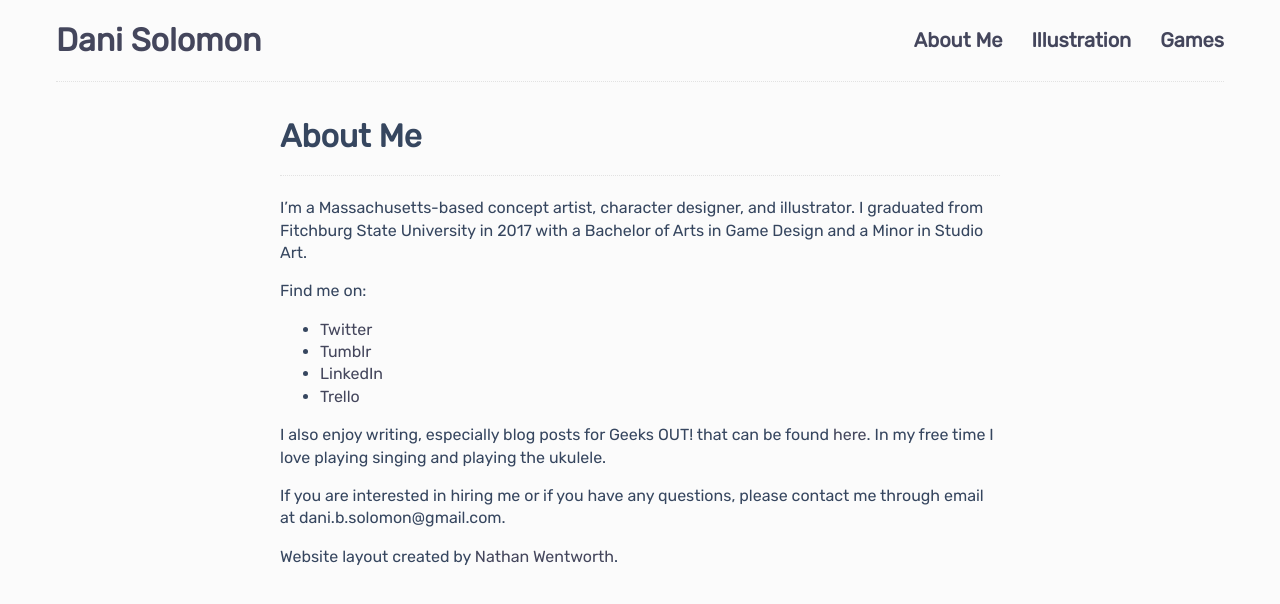
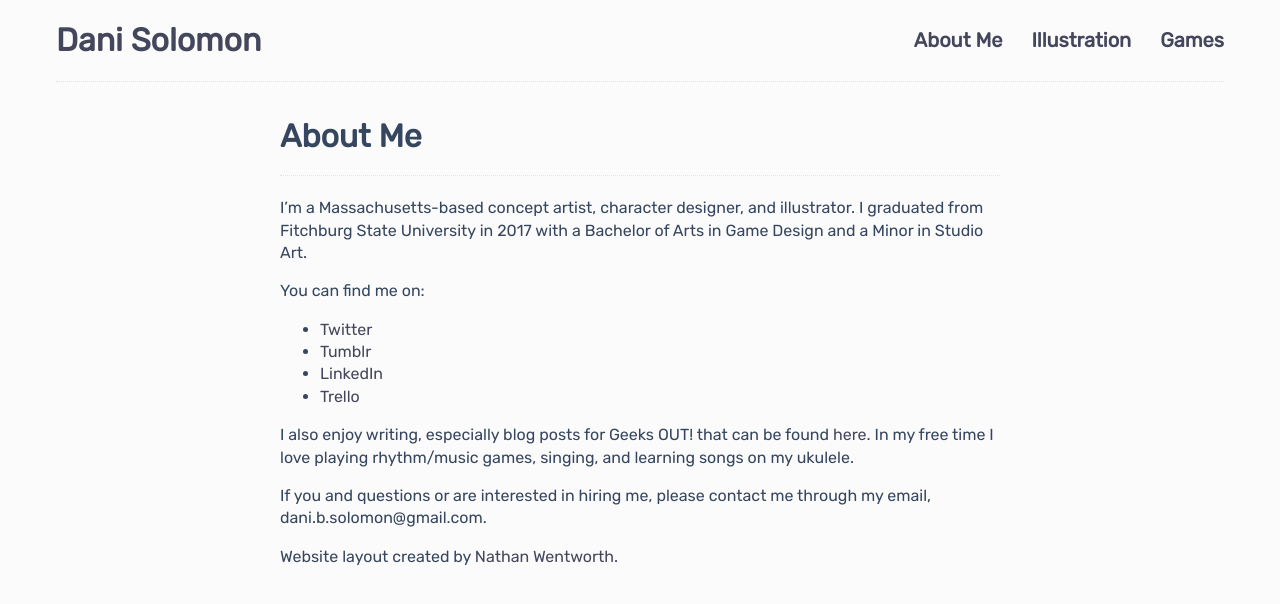
Before and after one commit to DaniBSolomon/danibsolomon.github.io, a Jekyll site: the page built from about.md, in a window 1280 px wide. Shown: the top 604 px of the page. Built offline with Jekyll 4.4.1, drawn with Linux system fonts in a browser that asks for light colours.

Commit message:
Update about.md

```diff
--- a/about.md
+++ b/about.md
@@ -5,15 +5,15 @@ title: About Me
 
 I'm a Massachusetts-based concept artist, character designer, and illustrator. I graduated from Fitchburg State University in 2017 with a Bachelor of Arts in Game Design and a Minor in Studio Art.
 
-Find me on:
+You can find me on:
 - [Twitter](https://twitter.com/DaniBSolomon)
 - [Tumblr](http://danibsolomon.tumblr.com/)
 - [LinkedIn](https://www.linkedin.com/in/danibsolomon/)
 - [Trello](https://trello.com/danibsolomon)
 
-I also enjoy writing, especially blog posts for Geeks OUT! that can be found [here](http://geeksout.org/members/danielle-solomon). In my free time I love playing singing and playing the ukulele.
+I also enjoy writing, especially blog posts for Geeks OUT! that can be found [here](http://geeksout.org/members/danielle-solomon). In my free time I love playing rhythm/music games, singing, and learning songs on my ukulele.
 
-If you are interested in hiring me or if you have any questions, please contact me through email at dani.b.solomon@gmail.com.
+If you and questions or are interested in hiring me, please contact me through my email, dani.b.solomon@gmail.com.
 
 
 
```
